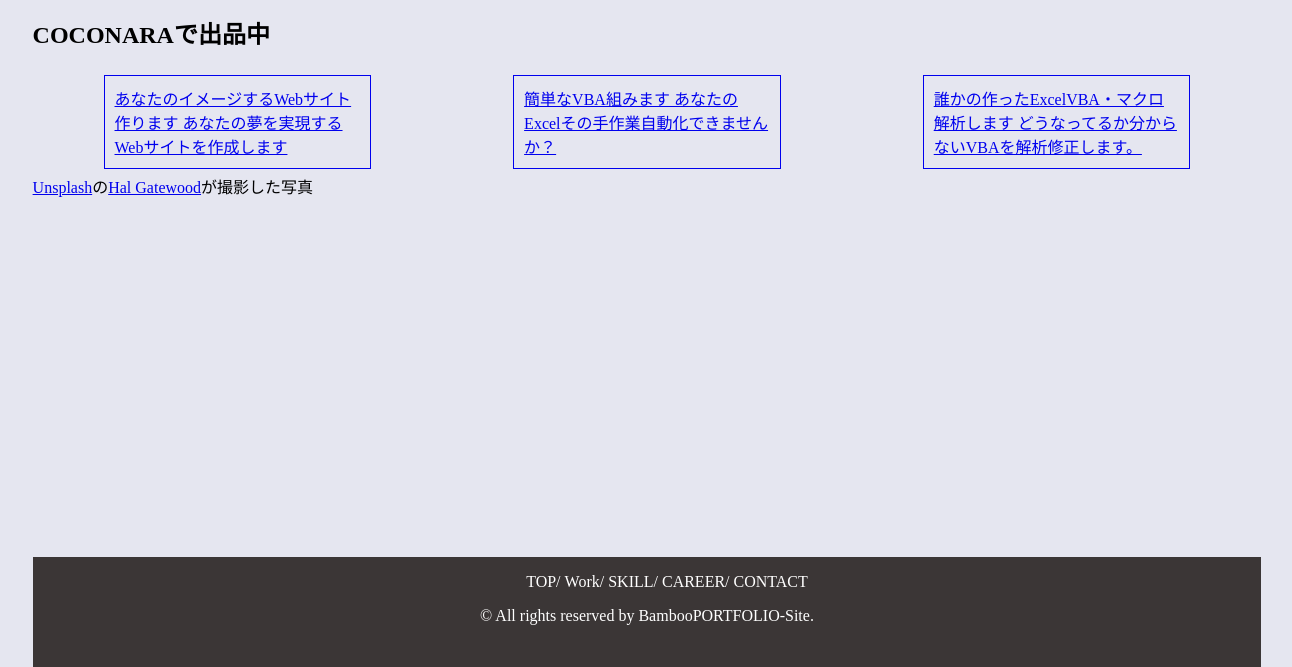
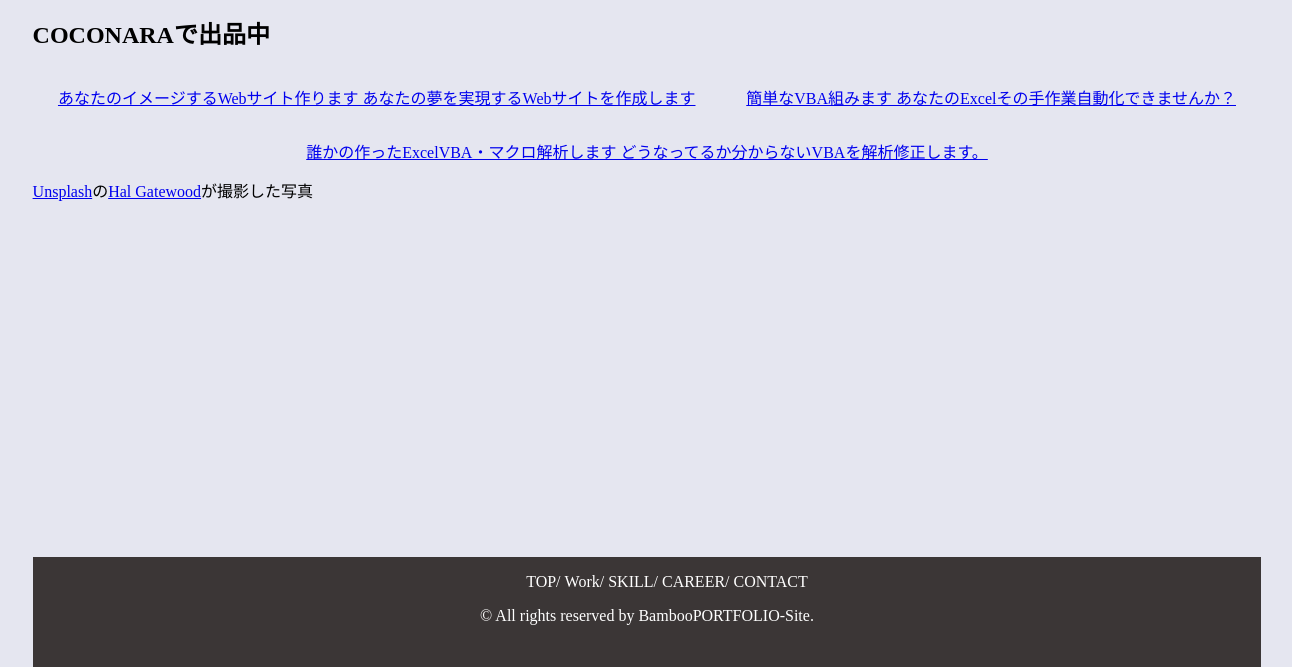
Before and after one commit to Rin-bamboo/PORTFOLIO001, a plain HTML site: page contact.html in a window 1536 px wide. Shown: the part 141-808 px from the top of the page, without its empty margins (121-1413 px from the left). Drawn offline with nearby package versions, Linux system fonts and the light colour scheme; a script that the page names is missing.

Commit message:
コンタクト画面の修正
Flexの修正

```diff
--- a/CSS/main.css
+++ b/CSS/main.css
@@ -92,6 +92,17 @@ footer ul a{
         height: auto;
     }
 
+    .container-contact-flex{
+        display: flex;
+        flex-flow: wrap;
+        justify-content:space-around;
+    }
+    .contact-flex-item{
+        display: block;
+        /*width: calc(100% / 3);*/
+        padding:10px;
+        margin: 5px;
+    }
     /*レスポンシブ対応PCサイズの場合は通常のメニューバー*/
     nav{
         display: flex;
--- a/contact.html
+++ b/contact.html
@@ -25,10 +25,16 @@
         </nav>
         <main>
             <h2>COCONARAで出品中</h2>
-            <div class="container-flex">
-                <a class="flex-item coconala-widget" href="https://coconala.com/services/2633364" data-service_id="2633364" data-width="468" data-comment="0" data-invite="0" data-user_id="1108791">あなたのイメージするWebサイト作ります あなたの夢を実現するWebサイトを作成します</a>
-                <a class="flex-item coconala-widget" href="https://coconala.com/services/1246300" data-service_id="1246300" data-width="468" data-comment="0" data-invite="0" data-user_id="1108791">簡単なVBA組みます あなたのExcelその手作業自動化できませんか？</a>
-                <a class="flex-item coconala-widget" href="https://coconala.com/services/1251811" data-service_id="1251811" data-width="468" data-comment="0" data-invite="0" data-user_id="1108791">誰かの作ったExcelVBA・マクロ解析します どうなってるか分からないVBAを解析修正します。</a>
+            <div class="container-contact-flex">
+                <div class = "contact-flex-item">
+                    <a class="coconala-widget" href="https://coconala.com/services/2633364" data-service_id="2633364" data-width="468" data-comment="0" data-invite="0" data-user_id="1108791">あなたのイメージするWebサイト作ります あなたの夢を実現するWebサイトを作成します</a>
+                </div>
+                <div class = "contact-flex-item">
+                    <a class="coconala-widget" href="https://coconala.com/services/1246300" data-service_id="1246300" data-width="468" data-comment="0" data-invite="0" data-user_id="1108791">簡単なVBA組みます あなたのExcelその手作業自動化できませんか？</a>
+                </div>
+                <div class = "contact-flex-item">
+                    <a class="coconala-widget" href="https://coconala.com/services/1251811" data-service_id="1251811" data-width="468" data-comment="0" data-invite="0" data-user_id="1108791">誰かの作ったExcelVBA・マクロ解析します どうなってるか分からないVBAを解析修正します。</a>
+                </div>
             </div>
             <a href="https://unsplash.com/ja/%E5%86%99%E7%9C%9F/tZc3vjPCk-Q?utm_source=unsplash&utm_medium=referral&utm_content=creditCopyText">Unsplash</a>の<a href="https://unsplash.com/@halacious?utm_source=unsplash&utm_medium=referral&utm_content=creditCopyText">Hal Gatewood</a>が撮影した写真
 
```
Also changed, not shown: 1 other file.
